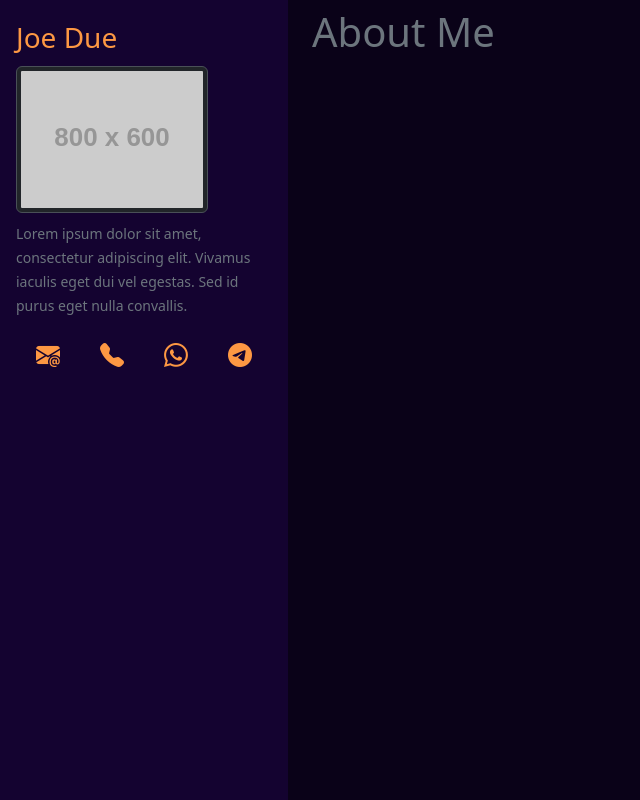
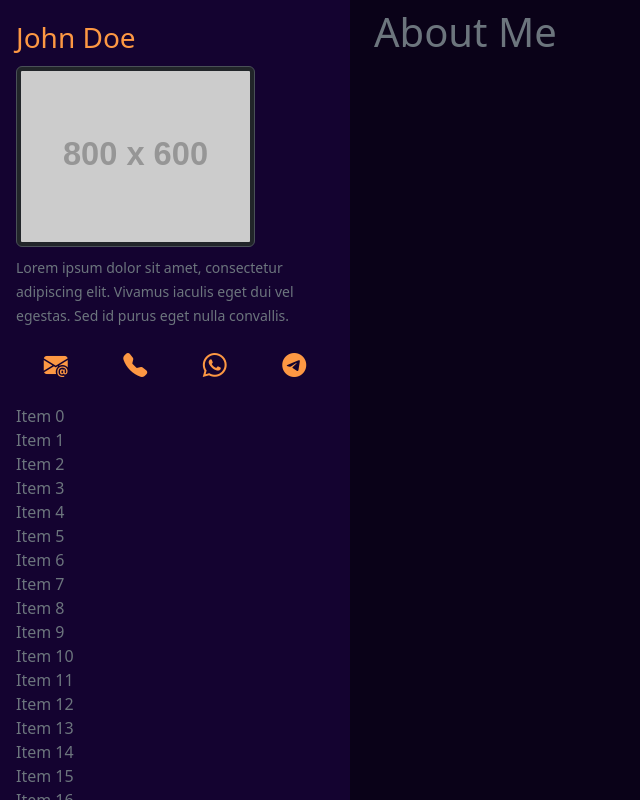
Before and after one commit to mineot/website, a React (Vite) app: page / in a window 1280 px wide. Shown: the whole page, without its empty margins (0-640 px from the left). Built offline with nearby package versions, Linux system fonts and the light colour scheme.

Commit message:
alpha/react - create menu and add scrollbar

```diff
--- a/src/assets/layout.scss
+++ b/src/assets/layout.scss
@@ -6,7 +6,7 @@ $layout-def-padding: 0em;
 $layout-head-height: 3.7em;
 $layout-panel-padding-bottom: $layout-head-height;
 $layout-sidebar-backgroud: $primary;
-$layout-sidebar-width: 18em;
+$layout-sidebar-width: 350px;
 
 .layout {
   display: flex;
--- /dev/null
+++ b/src/assets/scrollbar.scss
@@ -0,0 +1,28 @@
+$scrollbar-color: shift-color($dark, 0%);
+$scrollbar-size: 0.4em;
+$scrollbar-thin: thin;
+
+/* For WebKit-based browsers */
+/* Customize the scroll bar track */
+div::-webkit-scrollbar {
+  width: $scrollbar-size;
+  /* Track width */
+}
+
+/* Customize the scroll bar thumb (handle) */
+div::-webkit-scrollbar-thumb {
+  background-color: $scrollbar-color;
+  /* Scroll bar handle color */
+}
+
+/* For Firefox browsers */
+/* Specify the scrollbar width to work on Firefox */
+div {
+  scrollbar-width: $scrollbar-thin;
+}
+
+/* Customize the scroll bar thumb (handle) in Firefox */
+div::-webkit-scrollbar-thumb {
+  background-color: $scrollbar-color;
+  /* Scroll bar handle color */
+}
--- a/src/core/doc/default-doc.ts
+++ b/src/core/doc/default-doc.ts
@@ -1,7 +1,7 @@
 import { DocumentFacade } from "@/core/doc/document";
 
 export const DefaultDocument: DocumentFacade = {
-  name: "Joe Due",
+  name: "John Doe",
   photo: "https://placehold.co/800x600",
   title: "Job Title",
   summary:
--- a/src/main.scss
+++ b/src/main.scss
@@ -1,6 +1,7 @@
 @import "./assets/configuration.scss";
 @import "./assets/layout.scss";
 @import "./assets/fast-contact.scss";
+@import "./assets/scrollbar.scss";
 
 body {
   color: $color !important;
--- /dev/null
+++ b/src/views/widgets/menu.tsx
@@ -0,0 +1,9 @@
+export function Menu() {
+  const items = [];
+
+  for (let index = 0; index < 100; index++) {
+    items.push(<div key={index}>Item {index}</div>);
+  }
+
+  return <div>{items}</div>;
+}
--- a/src/views/widgets/sidebar.tsx
+++ b/src/views/widgets/sidebar.tsx
@@ -1,11 +1,16 @@
 import { document } from "@/core/doc";
+import { Menu } from "./menu";
 
 type SidebarsProps = {
   showClose?: boolean;
 };
 
 export function Sidebar(props: SidebarsProps) {
-  const closeButton = props.showClose ? (
+  return (
+    <div>
+      <div className="offcanvas-header px-2 pt-2 pb-0">
+        <h3 className="offcanvas-title text-secondary">{document.name}</h3>
+        {props.showClose ? (
           <button
             type="button"
             className="btn btn-link text-secondary"
@@ -14,17 +19,21 @@ export function Sidebar(props: SidebarsProps) {
           >
             <i className="bi bi-x-lg"></i>
           </button>
-  ) : null;
-
-  const photo = (
+        ) : null}
+      </div>
+      <div className="offcanvas-body p-2">
+        <div>
           <img
             className="img-thumbnail w-75"
             src={document.photo}
             alt={document.name}
           />
-  );
-
-  const fastContacts = document.fastContact.map((contact: any) => (
+        </div>
+        <div className="text-color mt-2">
+          <small>{document.summary}</small>
+        </div>
+        <div className="fast-contacts mt-4">
+          {document.fastContact.map((contact: any) => (
             <a
               className="fast-contact-item text-secondary h4"
               key={contact.key}
@@ -33,20 +42,11 @@ export function Sidebar(props: SidebarsProps) {
             >
               <i className={contact.icon}></i>
             </a>
-  ));
-
-  return (
-    <div>
-      <div className="offcanvas-header px-2 pt-2 pb-0">
-        <h3 className="offcanvas-title text-secondary">{document.name}</h3>
-        {closeButton}
+          ))}
         </div>
-      <div className="offcanvas-body p-2">
-        <div>{photo}</div>
-        <div className="text-color mt-2">
-          <small>{document.summary}</small>
+        <div className="mt-3">
+          <Menu />
         </div>
-        <div className="fast-contacts mt-4">{fastContacts}</div>
       </div>
     </div>
   );
```
Lines whose indentation alone changed are shown as unchanged.
